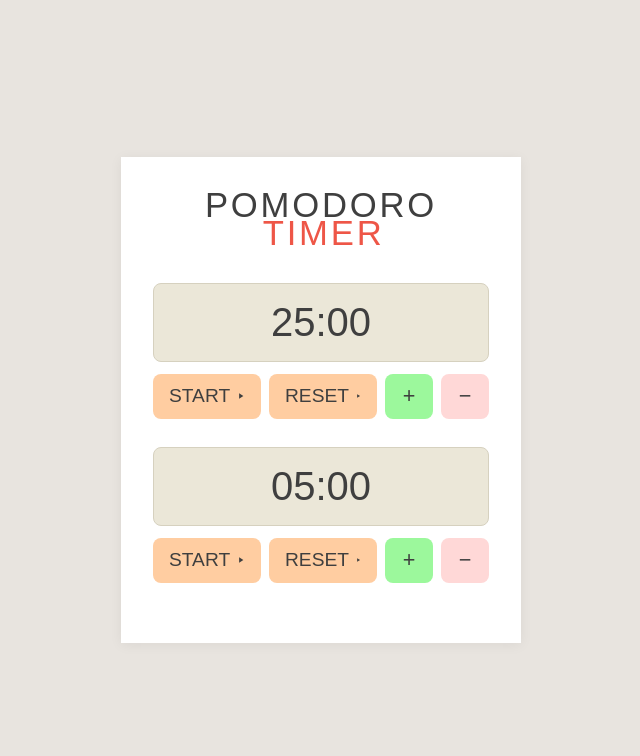
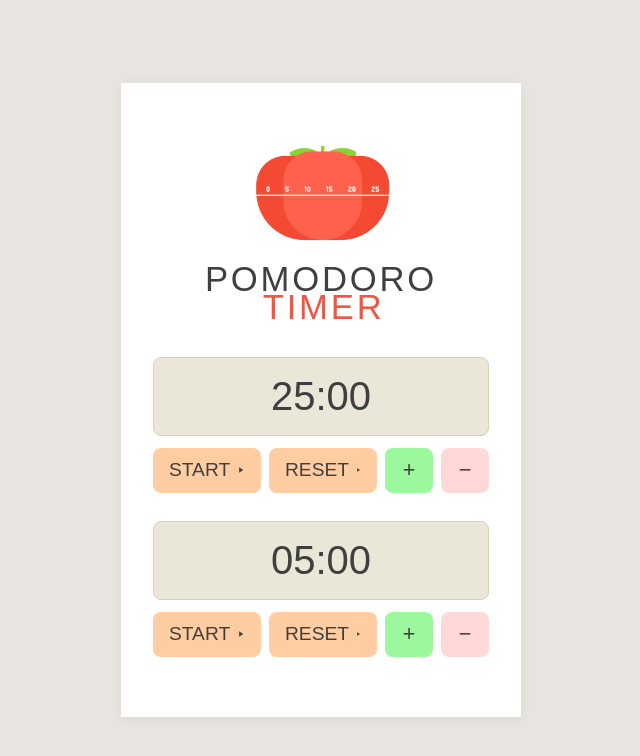
Before and after one commit to jamesomango/pomodoro, a plain HTML site: page index.html in a window 1280 px wide. Shown: the whole page, without its empty margins (319-959 px from the left). Drawn offline with Linux system fonts and the light colour scheme; a web font is replaced by a local one.

Commit message:
tomatoupdate

```diff
--- a/index.html
+++ b/index.html
@@ -117,7 +117,7 @@
 </head>
 <body>
   <div class="ui-box">
-  <img class="header-tomato" src="pomodoro/tomato.png" alt="" />
+  <img class="header-tomato" src="pomodorotomato.png" alt="" />
   <div class="title">
     <div class="pomodoro">POMODORO</div>
     <div class="timer">TIMER</div>
```
